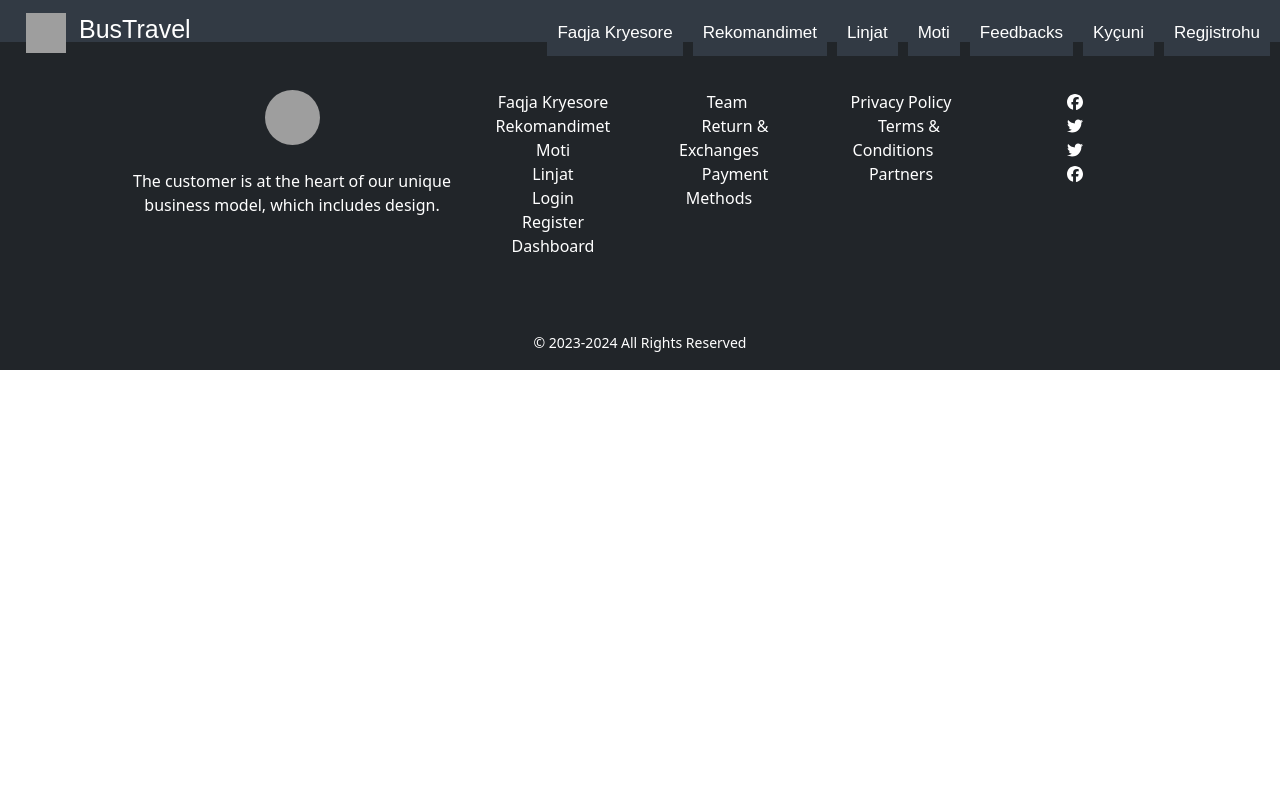
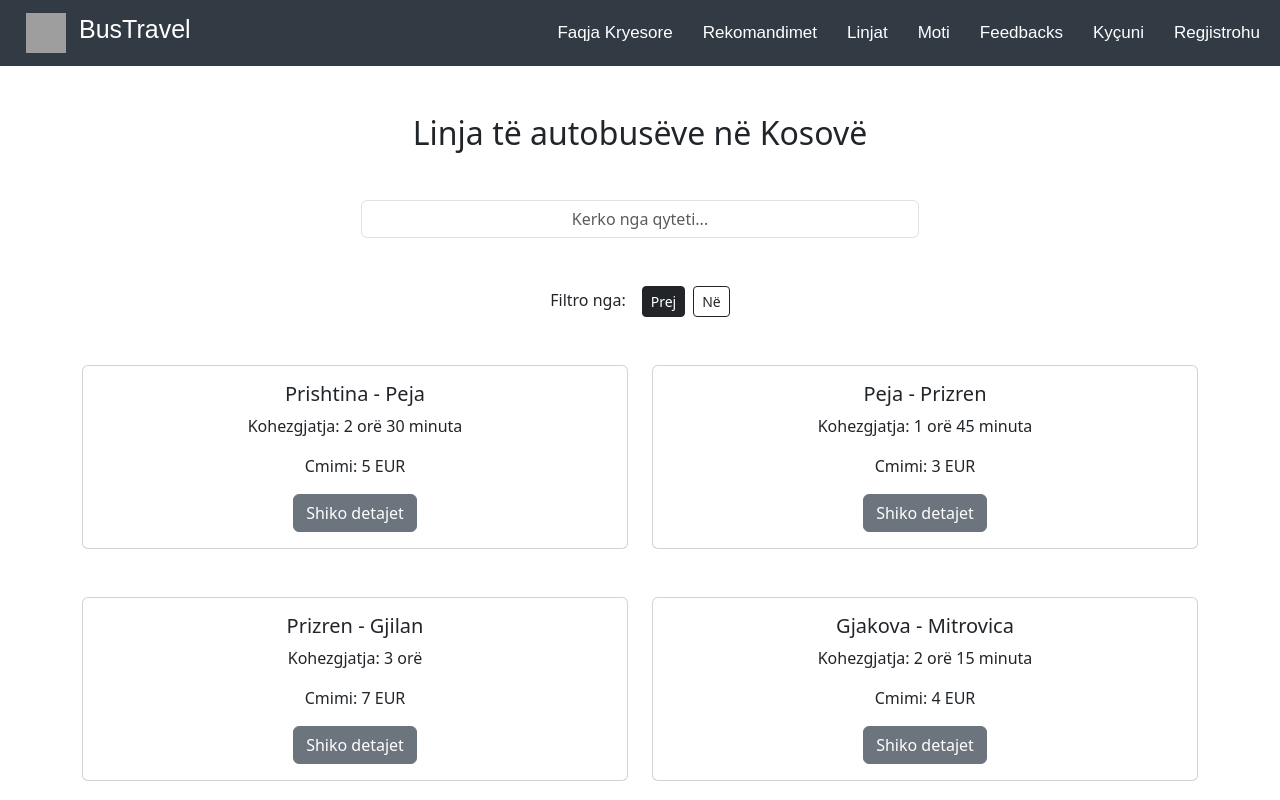
Before and after one commit to albinabazi/BusTravel, a React (Create React App) app in the folder front-end/: page /lines in a window 1280 px wide. Shown: the top 800 px of the page. Built offline with nearby package versions, Linux system fonts and the light colour scheme; grey boxes are pictures that could not be loaded.

Commit message:
Lines page

```diff
--- a/front-end/src/App.js
+++ b/front-end/src/App.js
@@ -14,6 +14,8 @@ import AddFeedback from './components/AddFeedback';
 import EditFeedback from './components/EditFeedback';
 import PaymentMethods from './components/PaymentMethods';
 import MainPage from './components/MainPage';
+import LinesPage from './components/Linjat';
+import RouteDetailsPage from './components/RouteDetailsPage';
 import { BrowserRouter as Router, Route, Routes } from 'react-router-dom';
 
 function App() {
@@ -31,9 +33,11 @@ function App() {
                     <Route path='/feedbackpage' element={FeedbackPage} />
                     <Route path="/AddFeedback" element={AddFeedback} />
                     <Route path="/Feedback" element={Feedback} />
-                    <Route path="/editFeedback/:id" element={EditFeedback} />
+                    <Route path="/editFeedback/:id" element={<EditFeedback/>} />
                     <Route path="/AllFeedbacks" element={AllFeedbacks} />
                     <Route path="/paymentMethods" element={<PaymentMethods/>} />
+                    <Route path="/lines" element={<LinesPage />} />
+                    <Route path="/lines/:id" element={<RouteDetailsPage />} />
                 </Routes>
                 <Footer />
             </Router>
--- /dev/null
+++ b/front-end/src/components/Linjat.js
@@ -0,0 +1,86 @@
+import React, { useState } from "react";
+import { Link } from "react-router-dom";
+
+function LinesPage() {
+
+    const [busLines, setBusLines] = useState([
+        { id: 1, from: "Prishtina", to: "Peja", duration: "2 orë 30 minuta", price: "5 EUR" },
+        { id: 2, from: "Peja", to: "Prizren", duration: "1 orë 45 minuta", price: "3 EUR" },
+        { id: 3, from: "Prizren", to: "Gjilan", duration: "3 orë", price: "7 EUR" },
+        { id: 4, from: "Gjakova", to: "Mitrovica", duration: "2 orë 15 minuta", price: "4 EUR" },
+        { id: 5, from: "Prishtina", to: "Gjilan", duration: "2 orë", price: "6 EUR" },
+        { id: 6, from: "Peja", to: "Gjakova", duration: "1 orë 30 minuta", price: "2.5 EUR" },
+        { id: 7, from: "Gjilan", to: "Prishtina", duration: "2 orë 15 minuta", price: "6 EUR" },
+        { id: 8, from: "Prizren", to: "Peja", duration: "2 orë", price: "4 EUR" },
+        { id: 9, from: "Ferizaj", to: "Prishtina", duration: "1 orë", price: "3 EUR" },
+        { id: 10, from: "Ferizaj", to: "Peja", duration: "3 orë 30 minuta", price: "6.5 EUR" },
+
+    ]);
+
+
+    const [sortBy, setSortBy] = useState("from");
+
+
+    const handleSort = (field) => {
+        setSortBy(field);
+        const sortedLines = [...busLines].sort((a, b) => (a[field] > b[field] ? 1 : -1));
+        setBusLines(sortedLines);
+    };
+
+
+    const [searchQuery, setSearchQuery] = useState("");
+
+
+    const handleSearch = (event) => {
+        setSearchQuery(event.target.value);
+    };
+
+
+    const filteredLines = busLines.filter(line =>
+        line.from.toLowerCase().includes(searchQuery.toLowerCase()) ||
+        line.to.toLowerCase().includes(searchQuery.toLowerCase())
+    );
+
+    return (
+        <div className="container">
+            <h2 className="mb-5 mt-5">Linja të autobusëve në Kosovë</h2>
+
+
+            <div className="mb-5 d-flex justify-content-center">
+                <div className="w-50">
+                    <input
+                        type="text"
+                        className="form-control text-center"
+                        placeholder="Kerko nga qyteti..."
+                        value={searchQuery}
+                        onChange={handleSearch}
+                    />
+                </div>
+            </div>
+
+
+            <div className="mb-5">
+                <span className="me-3">Filtro nga:</span>
+                <button className={`btn btn-sm btn-${sortBy === "from" ? "dark" : "outline-dark"} me-2`} onClick={() => handleSort("from")}>Prej</button>
+                <button className={`btn btn-sm btn-${sortBy === "to" ? "dark" : "outline-dark"}`} onClick={() => handleSort("to")}>Në</button>
+            </div>
+
+            <div className="row">
+                {filteredLines.map(line => (
+                    <div key={line.id} className="col-md-6 mb-5">
+                        <div className="card">
+                            <div className="card-body">
+                                <h5 className="card-title">{line.from} - {line.to}</h5>
+                                <p className="card-text">Kohezgjatja: {line.duration}</p>
+                                <p className="card-text">Cmimi: {line.price}</p>
+                                <Link to={`/lines/${line.id}`} className="btn btn-secondary">Shiko detajet</Link>
+                            </div>
+                        </div>
+                    </div>
+                ))}
+            </div>
+        </div>
+    );
+}
+
+export default LinesPage;
--- /dev/null
+++ b/front-end/src/components/RouteDetailsPage.js
@@ -0,0 +1,173 @@
+/*
+1: {
+            id: 1,
+            from: "Prishtina",
+            to: "Peja",
+            duration: "2 hours 30 minutes",
+            price: "5 EUR",
+        },
+        2: {
+            id: 2,
+            from: "Peja",
+            to: "Prizren",
+            duration: "1 hour 45 minutes",
+            price: "3 EUR",
+        },
+        3: {
+            id: 3,
+            from: "Prizren",
+            to: "Gjilan",
+            duration: "3 hours",
+            price: "7 EUR",
+        },
+        4: {
+            id: 4,
+            from: "Gjakova",
+            to: "Mitrovica",
+            duration: "2 hours 15 minutes",
+            price: "4 EUR",
+        },
+        5: {
+            id: 5,
+            from: "Prishtina",
+            to: "Gjilan",
+            duration: "2 hours",
+            price: "6 EUR",
+        },
+        6: {
+            id: 6,
+            from: "Peja",
+            to: "Gjakova",
+            duration: "1 hour 30 minutes",
+            price: "2.5 EUR",
+        },
+        7: {
+            id: 7,
+            from: "Gjilan",
+            to: "Prishtina",
+            duration: "2 hours 15 minutes",
+            price: "6 EUR",
+        },
+        8: {
+            id: 8,
+            from: "Prizren",
+            to: "Peja",
+            duration: "2 hours",
+            price: "4 EUR",
+        },
+        9: {
+            id: 9,
+            from: "Ferizaj",
+            to: "Prishtina",
+            duration: "1 hour",
+            price: "3 EUR",
+        },
+        10: {
+            id: 10,
+            from: "Ferizaj",
+            to: "Peja",
+            duration: "3 hours 30 minutes",
+            price: "6.5 EUR",
+*/
+
+import React from "react";
+import { useParams } from "react-router-dom";
+import { Link } from "react-router-dom";
+
+function RouteDetailsPage() {
+    const { id } = useParams();
+    console.log("Route ID:", id); // Debug statement to check the value of id
+
+    const routeDetails = {
+        1: {
+            id: 1,
+            from: "Prishtina",
+            to: "Peja",
+            duration: "2 hours 30 minutes",
+            price: "5 EUR",
+        },
+        2: {
+            id: 2,
+            from: "Peja",
+            to: "Prizren",
+            duration: "1 hour 45 minutes",
+            price: "3 EUR",
+        },
+        3: {
+            id: 3,
+            from: "Prizren",
+            to: "Gjilan",
+            duration: "3 hours",
+            price: "7 EUR",
+        },
+        4: {
+            id: 4,
+            from: "Gjakova",
+            to: "Mitrovica",
+            duration: "2 hours 15 minutes",
+            price: "4 EUR",
+        },
+        5: {
+            id: 5,
+            from: "Prishtina",
+            to: "Gjilan",
+            duration: "2 hours",
+            price: "6 EUR",
+        },
+        6: {
+            id: 6,
+            from: "Peja",
+            to: "Gjakova",
+            duration: "1 hour 30 minutes",
+            price: "2.5 EUR",
+        },
+        7: {
+            id: 7,
+            from: "Gjilan",
+            to: "Prishtina",
+            duration: "2 hours 15 minutes",
+            price: "6 EUR",
+        },
+        8: {
+            id: 8,
+            from: "Prizren",
+            to: "Peja",
+            duration: "2 hours",
+            price: "4 EUR",
+        },
+        9: {
+            id: 9,
+            from: "Ferizaj",
+            to: "Prishtina",
+            duration: "1 hour",
+            price: "3 EUR",
+        },
+        10: {
+            id: 10,
+            from: "Ferizaj",
+            to: "Peja",
+            duration: "3 hours 30 minutes",
+            price: "6.5 EUR",
+        }
+    };
+    console.log("Route Details:", routeDetails); // Debug statement to check the value of routeDetails
+
+    const selectedRoute = routeDetails[id];
+
+    if (!selectedRoute) {
+        return <div>Route not found!</div>;
+    }
+
+    return (
+        <div className="container">
+            <h2 className="mt-3 mb-4">Route Details</h2>
+            <h4 style={{marginTop:'5%'}}>{`${selectedRoute.from} - ${selectedRoute.to}`}</h4>
+            <p>Duration: {selectedRoute.duration}</p>
+            <p>Price: {selectedRoute.price}</p>
+            <p className="mb-2">Enjoy breathtaking views of the countryside and mountains along this scenic route!</p>
+            <Link to='/lines' className="btn btn-secondary" style={{marginBottom:'8%'}}>Shko mbrapa</Link>
+        </div>
+    );
+}
+
+export default RouteDetailsPage;
```
